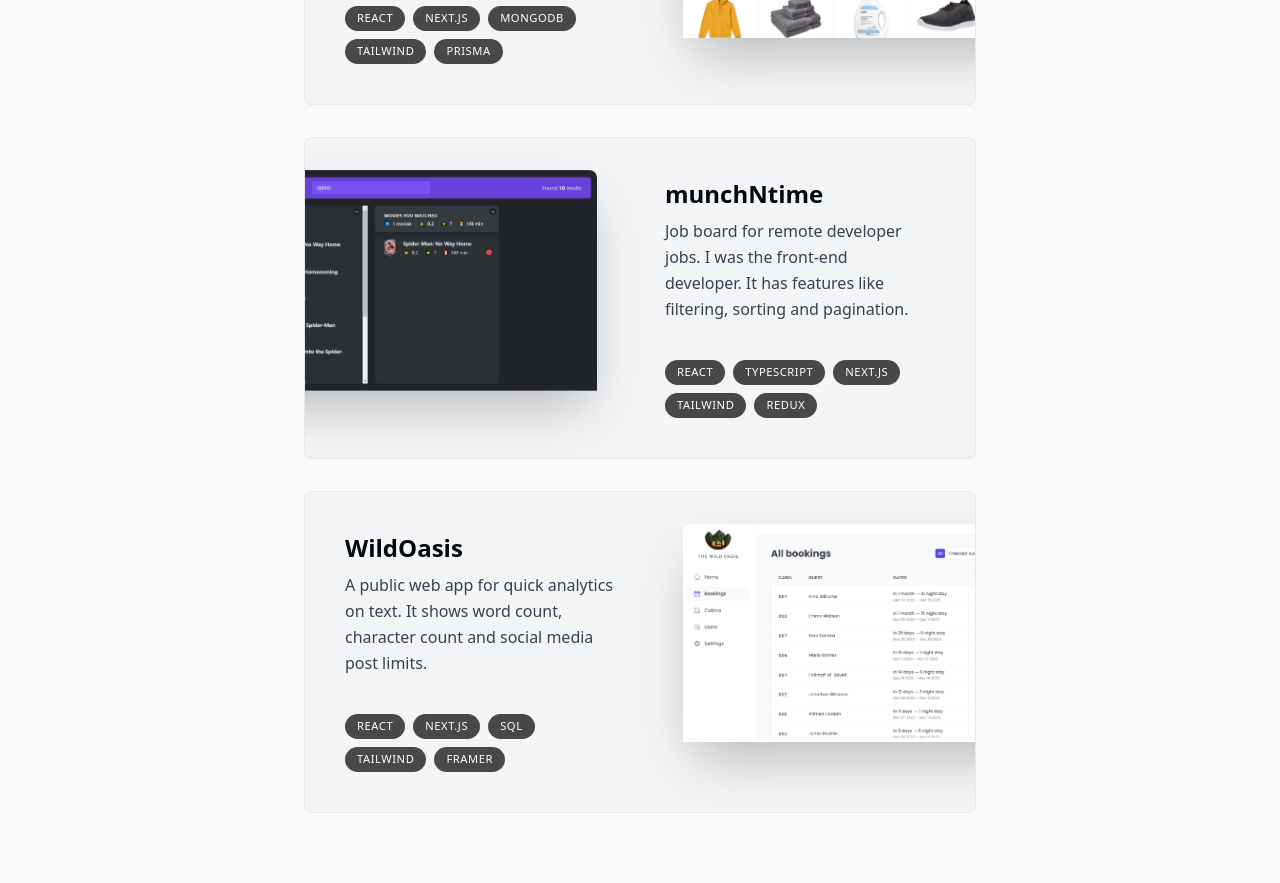
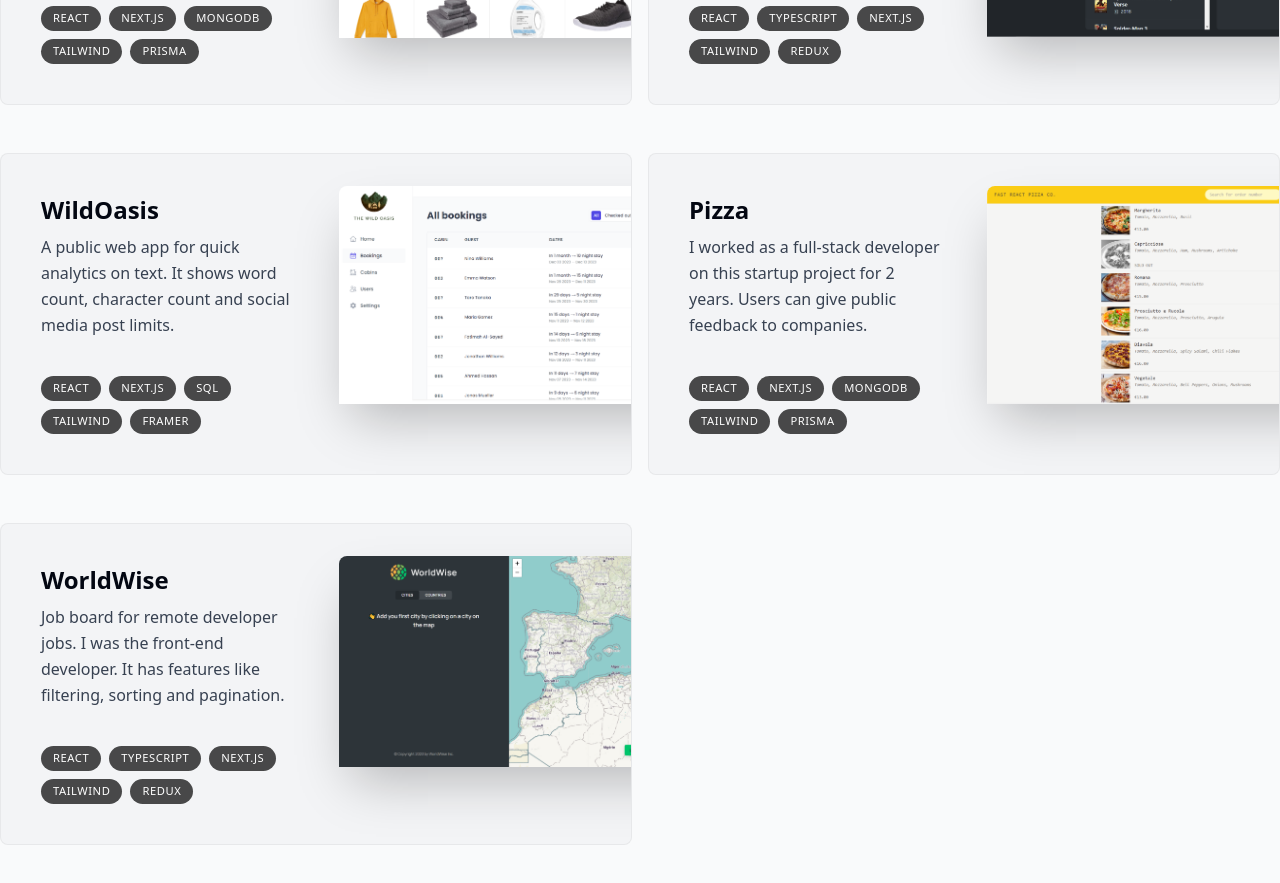
Before and after one commit to aliaboshady/portfolio, a React (Vite) app: page / in a window 1280 px wide. Shown: the part 1480-2363 px from the top of the page. Built offline with nearby package versions, Linux system fonts and the light colour scheme.

Commit message:
Projects are aligned in a 2-column grid

```diff
--- a/data/data.js
+++ b/data/data.js
@@ -74,6 +74,20 @@ export const projectsData = [
     tags: ['React', 'Next.js', 'SQL', 'Tailwind', 'Framer'],
     imageName: 'WildOasis.png',
   },
+  {
+    title: 'Pizza',
+    description:
+      'I worked as a full-stack developer on this startup project for 2 years. Users can give public feedback to companies.',
+    tags: ['React', 'Next.js', 'MongoDB', 'Tailwind', 'Prisma'],
+    imageName: 'Pizza.png',
+  },
+  {
+    title: 'WorldWise',
+    description:
+      'Job board for remote developer jobs. I was the front-end developer. It has features like filtering, sorting and pagination.',
+    tags: ['React', 'TypeScript', 'Next.js', 'Tailwind', 'Redux'],
+    imageName: 'WorldWise.png',
+  },
 ];
 
 export const skillsData = [
--- a/src/components/projects/Project.jsx
+++ b/src/components/projects/Project.jsx
@@ -15,8 +15,8 @@ export default function Project({ project }) {
       transition={{ duration: 0.5 }}
       className="group sm:mb-8 last:mb-0 mb-3"
     >
-      <div className="bg-gray-100 max-w-[42rem] border border-black/5 overflow-hidden sm:pr-8 relative hover:bg-gray-200 transition-all group-even:pl-8 rounded-lg">
-        <div className="sm:pl-10 sm:pr-2 sm:pt-10 px-5 pt-4 pb-10 sm:max-w-[50%] sm:h-[20rem] flex flex-col h-full group-even:ml-[18rem]">
+      <div className="bg-gray-100 max-w-[42rem] border border-black/5 overflow-hidden sm:pr-8 relative hover:bg-gray-200 transition-all rounded-lg">
+        <div className="sm:pl-10 sm:pr-2 sm:pt-10 px-5 pt-4 pb-10 sm:max-w-[50%] sm:h-[20rem] flex flex-col h-full">
           <h3 className="text-2xl font-semibold">{project.title}</h3>
 
           <p className="mt-2 leading-relaxed text-gray-700">
@@ -36,7 +36,7 @@ export default function Project({ project }) {
         </div>
 
         <img
-          className="top-8 -right-40 absolute w-[28.25rem] transition-all rounded-t-lg shadow-2xl group-hover:scale-[1.04] group-hover:-translate-x-3 group-hover:translate-y-3 group-hover:-rotate-2 group-even:-right-[initial] group-even:-left-40 group-even:group-hover:translate-x-3 group-even:group-hover:rotate-2"
+          className="top-8 -right-40 absolute w-[28.25rem] transition-all rounded-t-lg shadow-2xl group-hover:scale-[1.04] group-hover:-translate-x-3 group-hover:translate-y-3 group-hover:-rotate-2"
           src={`../../../public/project_images/${project.imageName}`}
           alt={project.title}
         />
--- a/src/components/projects/Projects.jsx
+++ b/src/components/projects/Projects.jsx
@@ -6,7 +6,7 @@ export default function Projects() {
   return (
     <section>
       <SectionHeading>My Projects</SectionHeading>
-      <div>
+      <div className="sm:grid-cols-2 grid-cols grid gap-4">
         {projectsData.map((project, index) => (
           <Project project={project} key={index} />
         ))}
```
